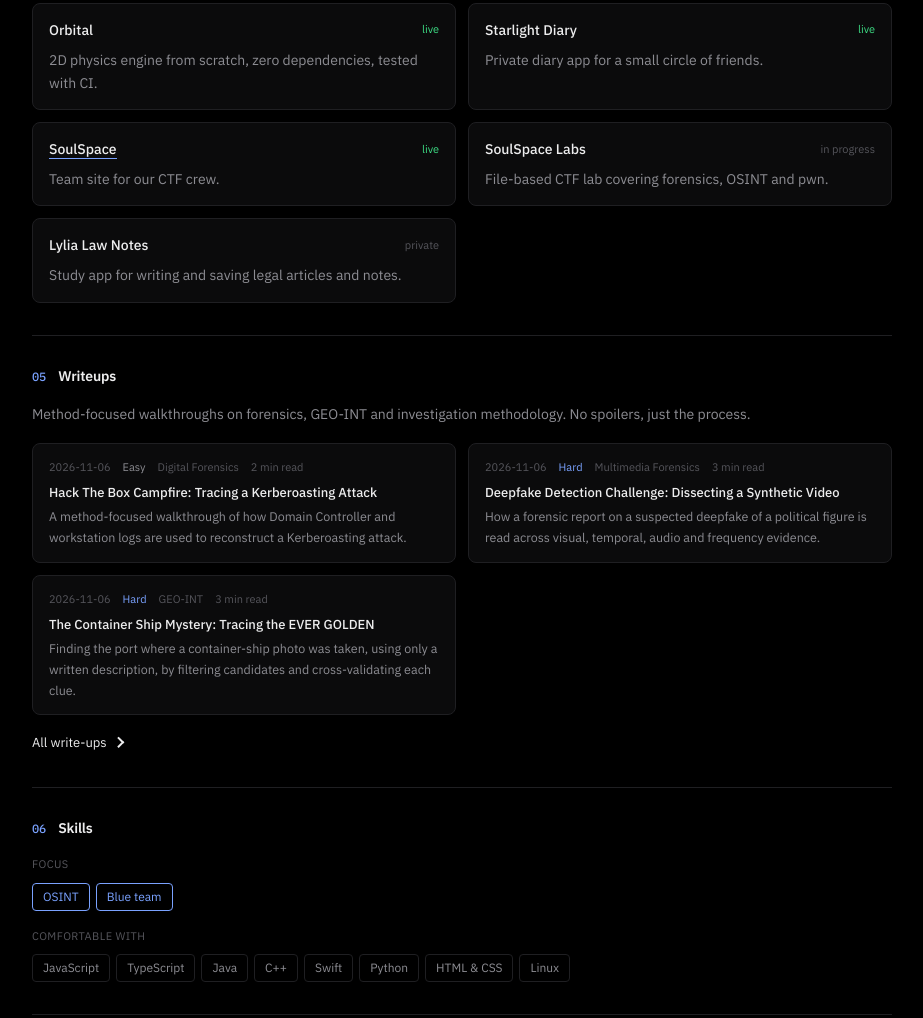
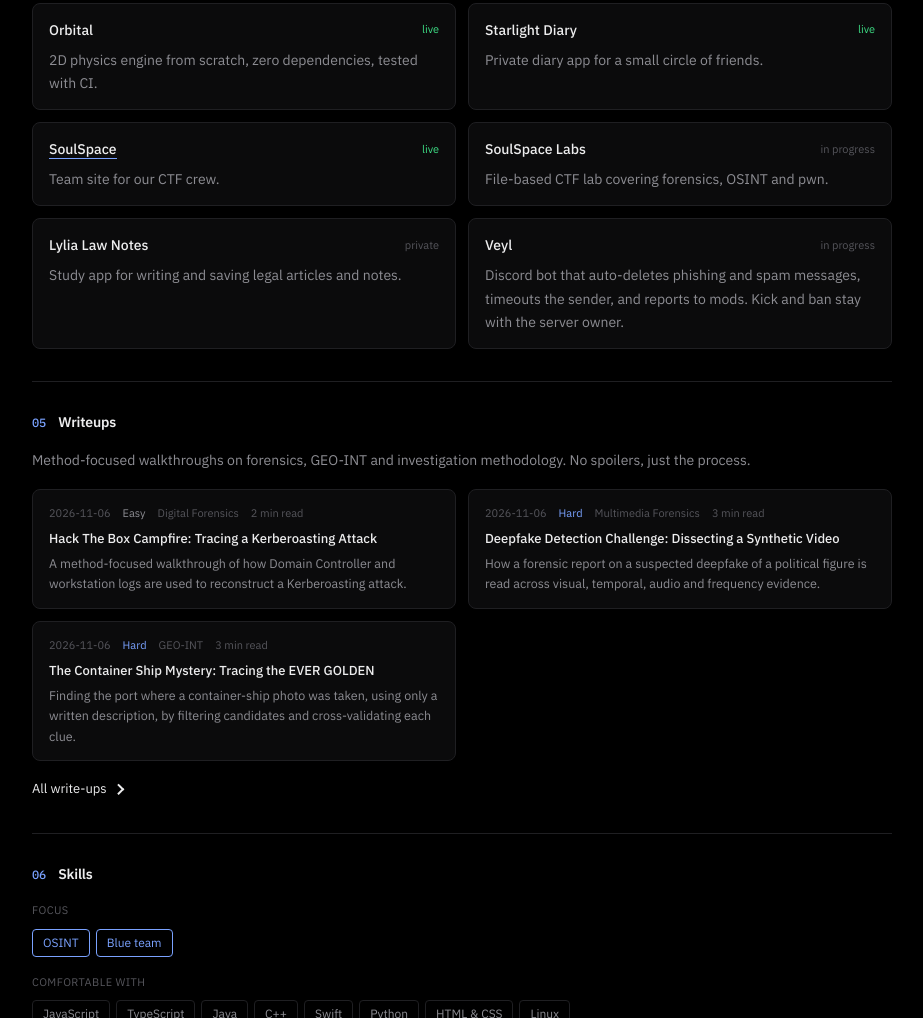
Before and after one commit to skibidin4than/skibidin4than.github.io, a plain HTML site: page index.html in a window 1280 px wide. Shown: the part 1535-2553 px from the top of the page, without its empty margins (178-1101 px from the left). Drawn offline with Linux system fonts and the light colour scheme.

Commit message:
Add Veyl project (in progress) to Projects

```diff
--- a/index.html
+++ b/index.html
@@ -114,6 +114,10 @@
           <div class="project-top"><h3>Lylia Law Notes</h3><span class="project-status private">private</span></div>
           <p class="project-description">Study app for writing and saving legal articles and notes.</p>
         </article>
+        <article class="project">
+          <div class="project-top"><h3>Veyl</h3><span class="project-status progress">in progress</span></div>
+          <p class="project-description">Discord bot that auto-deletes phishing and spam messages, timeouts the sender, and reports to mods. Kick and ban stay with the server owner.</p>
+        </article>
       </div>
     </section>
 
```
